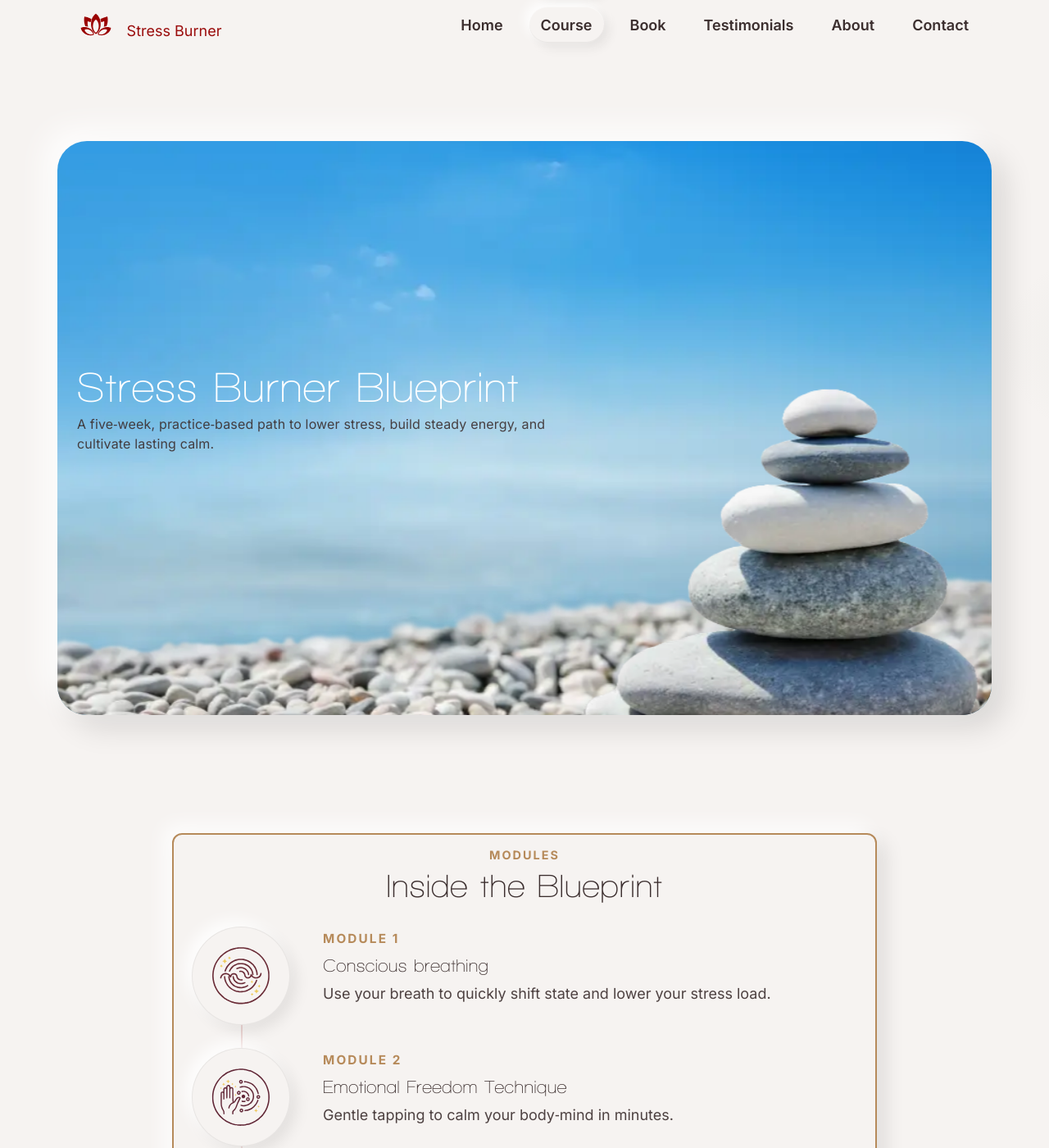
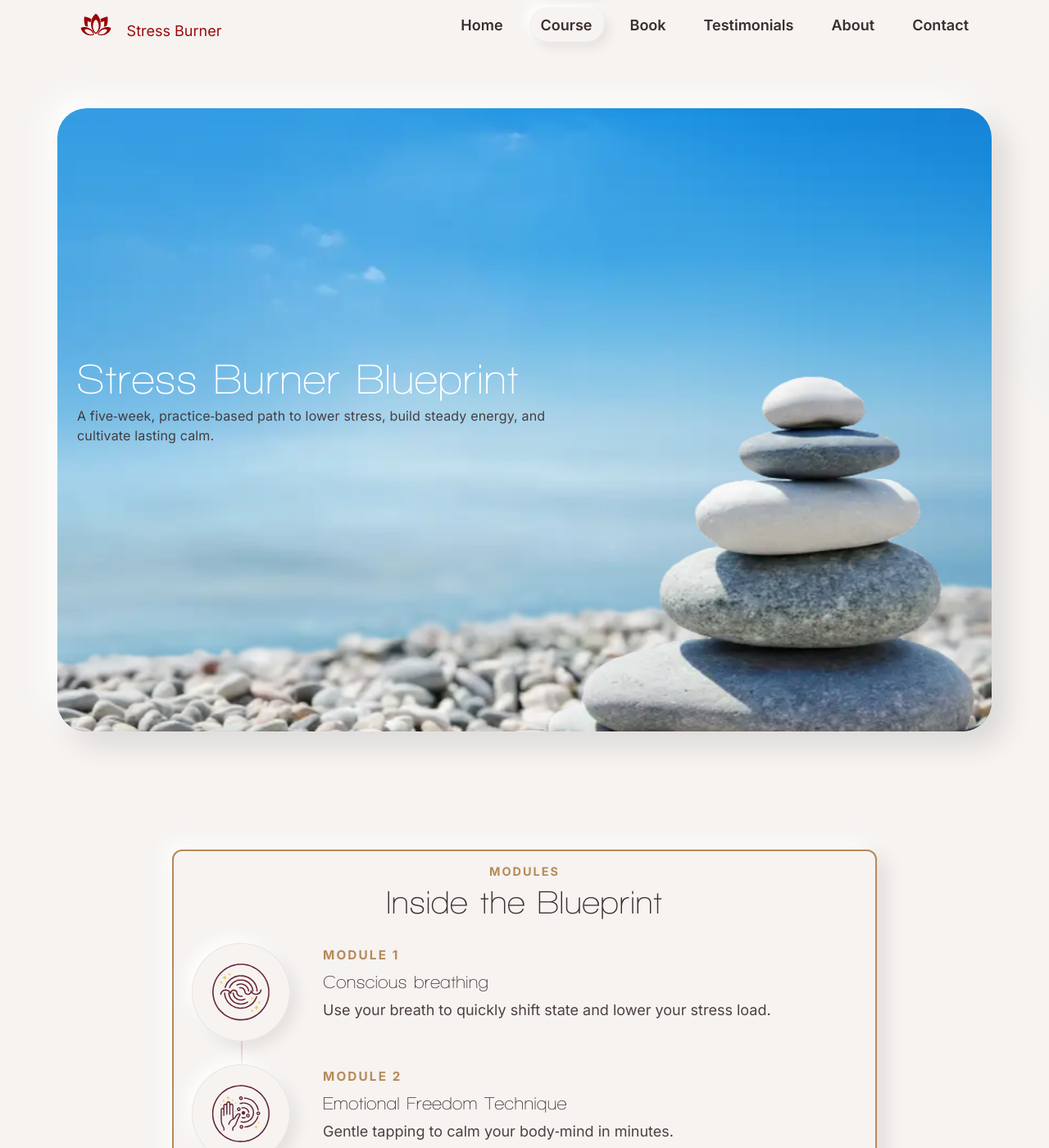
Before and after one commit to chriswakeley/test-blog, a Jekyll site: the page built from course.md, in a window 1280 px wide and 1400 px high. Shown: the whole window at 82% size. Built offline with Jekyll 4.4.1, drawn with Linux system fonts in a browser that asks for light colours.

Commit message:
Remove redundant top padding from title hero section; increase min-height for improved visual impact

```diff
--- a/assets/css/main.css
+++ b/assets/css/main.css
@@ -232,8 +232,6 @@ main{flex:1}
 
 /* Sections */
 .section{padding:72px 0}
-/* Match homepage top spacing before the first hero content */
-.title-hero{ padding-top: calc(48px + 64px) }
 .section-intro{margin:-8px 0 28px 0;text-align:center}
 .section-intro .eyebrow{color:var(--sb-gold);font-weight:700;letter-spacing:.14em;text-transform:uppercase;font-size:.8rem;display:block;margin-bottom:.25rem}
 .section-intro h2{font-size:40px;line-height:1.1;margin:0 0 .4rem}
@@ -494,7 +492,7 @@ main{flex:1}
 .hero .cta-row{animation:rise .44s ease-out .36s both}
 
 /* Course title hero with parallax inside container width */
-.title-hero .title-hero-inner{ position:relative; min-height:700px; display:flex; align-items:center; overflow:hidden; border-radius:36px; background: var(--sb-warm);
+.title-hero .title-hero-inner{ position:relative; min-height:760px; display:flex; align-items:center; overflow:hidden; border-radius:36px; background: var(--sb-warm);
   box-shadow: -16px -16px 36px rgba(255,255,255,.85), 16px 16px 36px rgba(0,0,0,.12), inset 0 1px 0 rgba(255,255,255,.55), inset 0 -1px 0 rgba(0,0,0,.06) }
 .title-hero .course-title{ color:#fff }
 .title-hero .section-intro.on-parallax .course-kicker{ max-width: 60ch }
```
